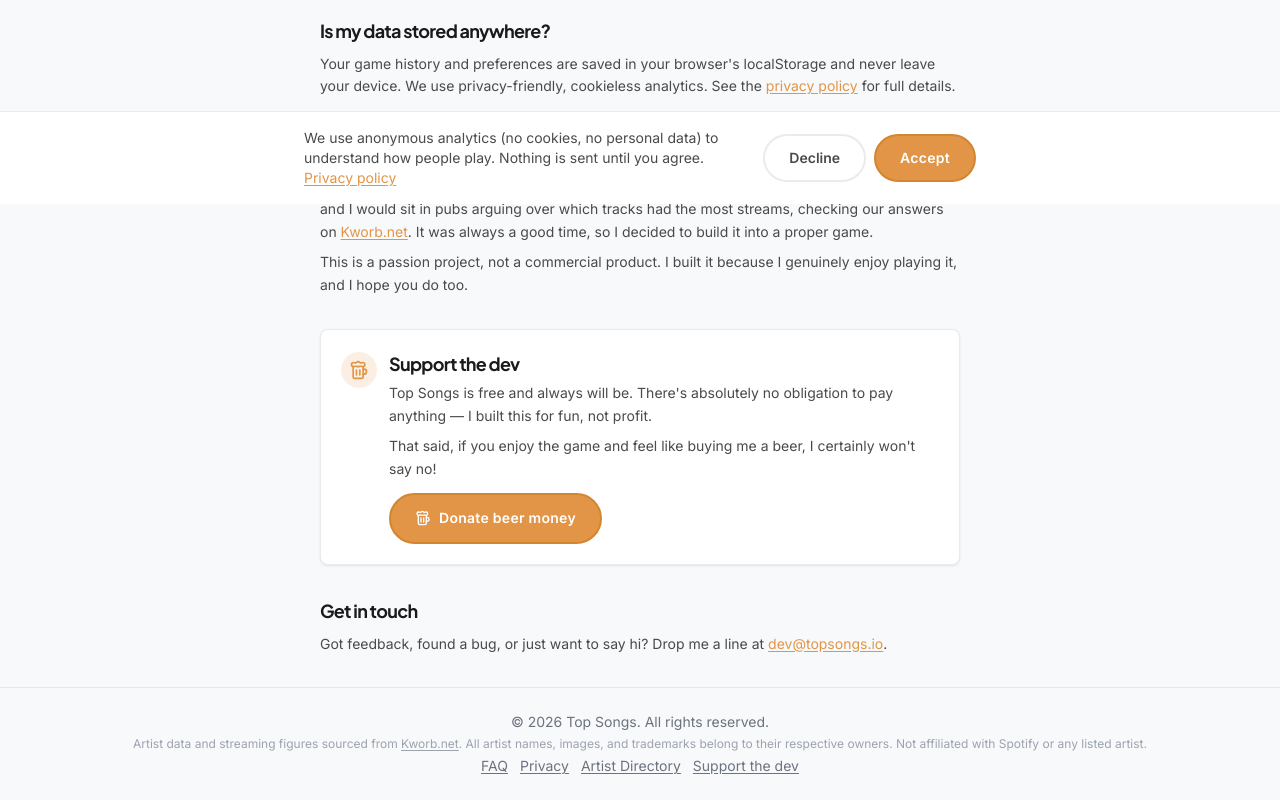
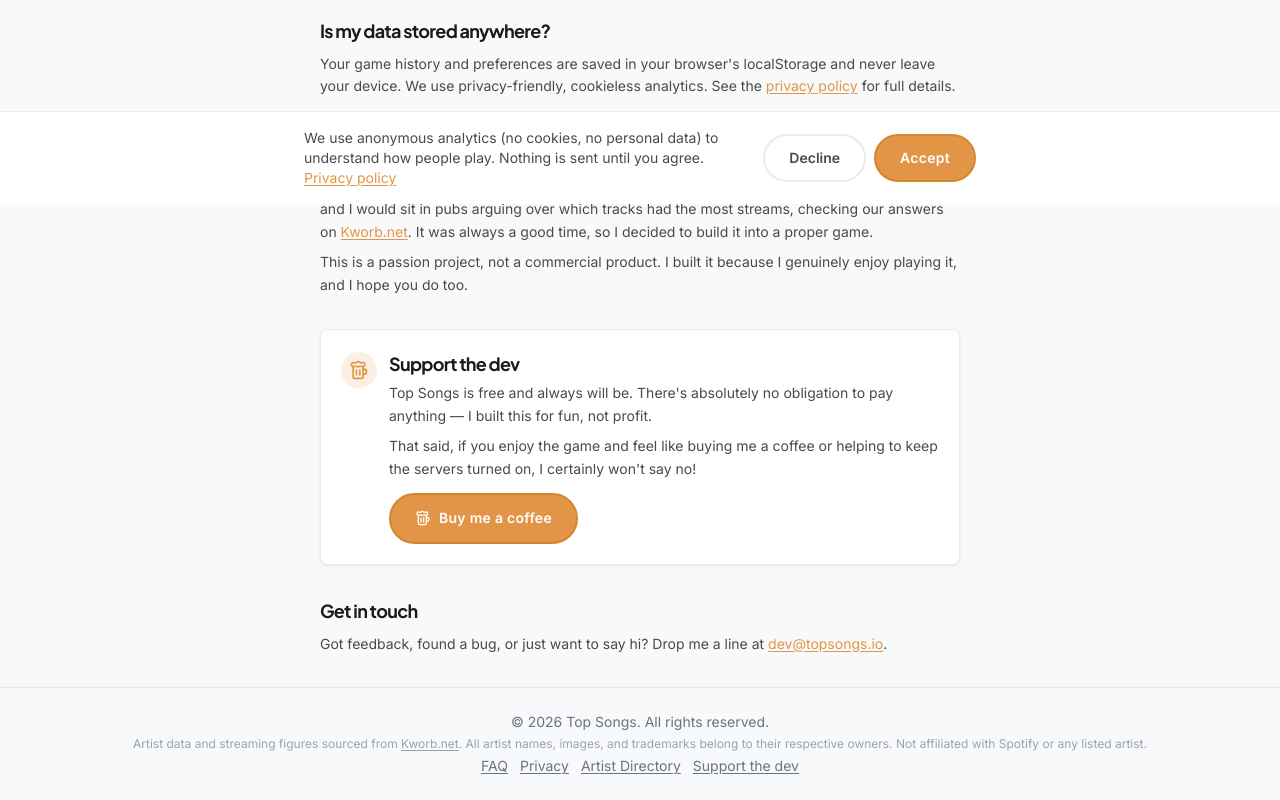
Before and after one commit to jackhendon/top-songs, a Next.js app: page /faq in a window 1280 px wide. Shown: the part 596-1396 px from the top of the page. Built offline with nearby package versions, Linux system fonts and the light colour scheme; no server answers.

Commit message:
Change coffee copy

```diff
--- a/app/faq/page.tsx
+++ b/app/faq/page.tsx
@@ -145,7 +145,8 @@ export default function FAQPage() {
                 </p>
                 <p className="mt-2">
                   That said, if you enjoy the game and feel like buying me a
-                  beer, I certainly won&apos;t say no!
+                  coffee or helping to keep the servers turned on, I certainly
+                  won&apos;t say no!
                 </p>
                 <a
                   href="https://buymeacoffee.com/topsongs"
@@ -154,7 +155,7 @@ export default function FAQPage() {
                   className="btn-primary inline-flex items-center gap-2 mt-3"
                 >
                   <Beer className="w-4 h-4" />
-                  Donate beer money
+                  Buy me a coffee
                 </a>
               </div>
             </div>
--- a/lib/analytics.ts
+++ b/lib/analytics.ts
@@ -114,5 +114,9 @@ export function trackError(
   errorMessage: string,
   context?: Record<string, unknown>,
 ) {
-  capture("error", { error_type: errorType, error_message: errorMessage, ...context });
+  capture("error", {
+    error_type: errorType,
+    error_message: errorMessage,
+    ...context,
+  });
 }
```
